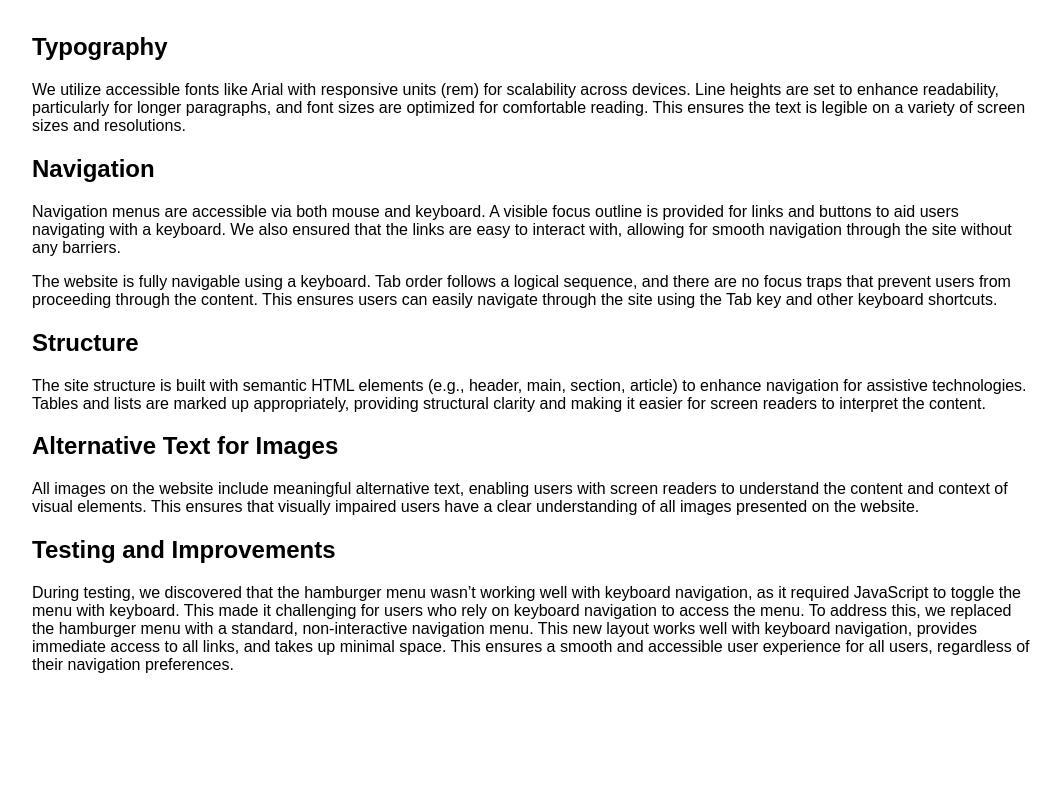
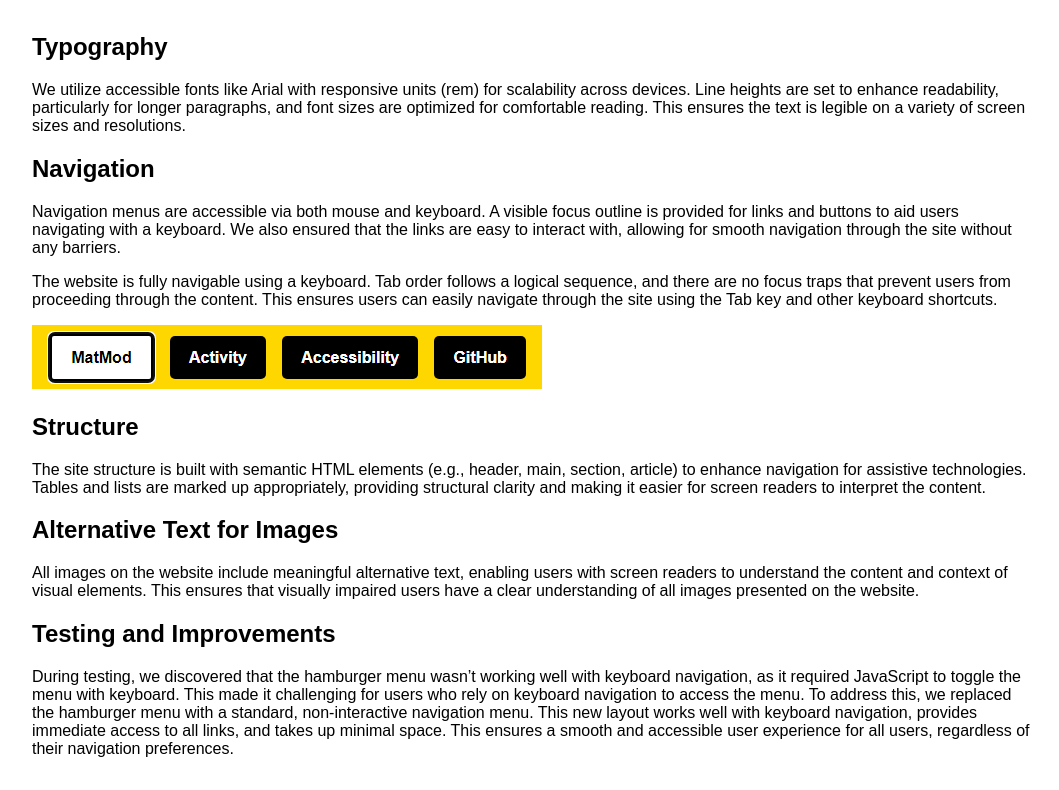
Before and after one commit to Jeger0/data1200, a plain HTML site: page pages/accessibility.html in a window 1280 px wide. Shown: the part 880-1670 px from the top of the page, without its empty margins (108-1167 px from the left). Before the commit the page ends 1586 px from the top, so only its background shows below. Drawn offline with Linux system fonts and the light colour scheme.

Commit message:
added butto img

```diff
--- a/pages/accessibility.html
+++ b/pages/accessibility.html
@@ -36,8 +36,10 @@
             <p>
                 Navigation menus are accessible via both mouse and keyboard. A visible focus outline is provided for links and buttons to aid users navigating with a keyboard. We also ensured that the links are easy to interact with, allowing for smooth navigation through the site without any barriers.
             </p>
-            <p>The website is fully navigable using a keyboard. Tab order follows a logical sequence, and there are no focus traps that prevent users from proceeding through the content. This ensures users can easily navigate through the site using the Tab key and other keyboard shortcuts.
+            <p>
+                The website is fully navigable using a keyboard. Tab order follows a logical sequence, and there are no focus traps that prevent users from proceeding through the content. This ensures users can easily navigate through the site using the Tab key and other keyboard shortcuts.
             </p>
+            <img src="/media/button.png">
             <h2>Structure</h2>
             <p>
                 The site structure is built with semantic HTML elements (e.g., header, main, section, article) to enhance navigation for assistive technologies. Tables and lists are marked up appropriately, providing structural clarity and making it easier for screen readers to interpret the content.
```
Also changed, not shown: media/button.png (added).
